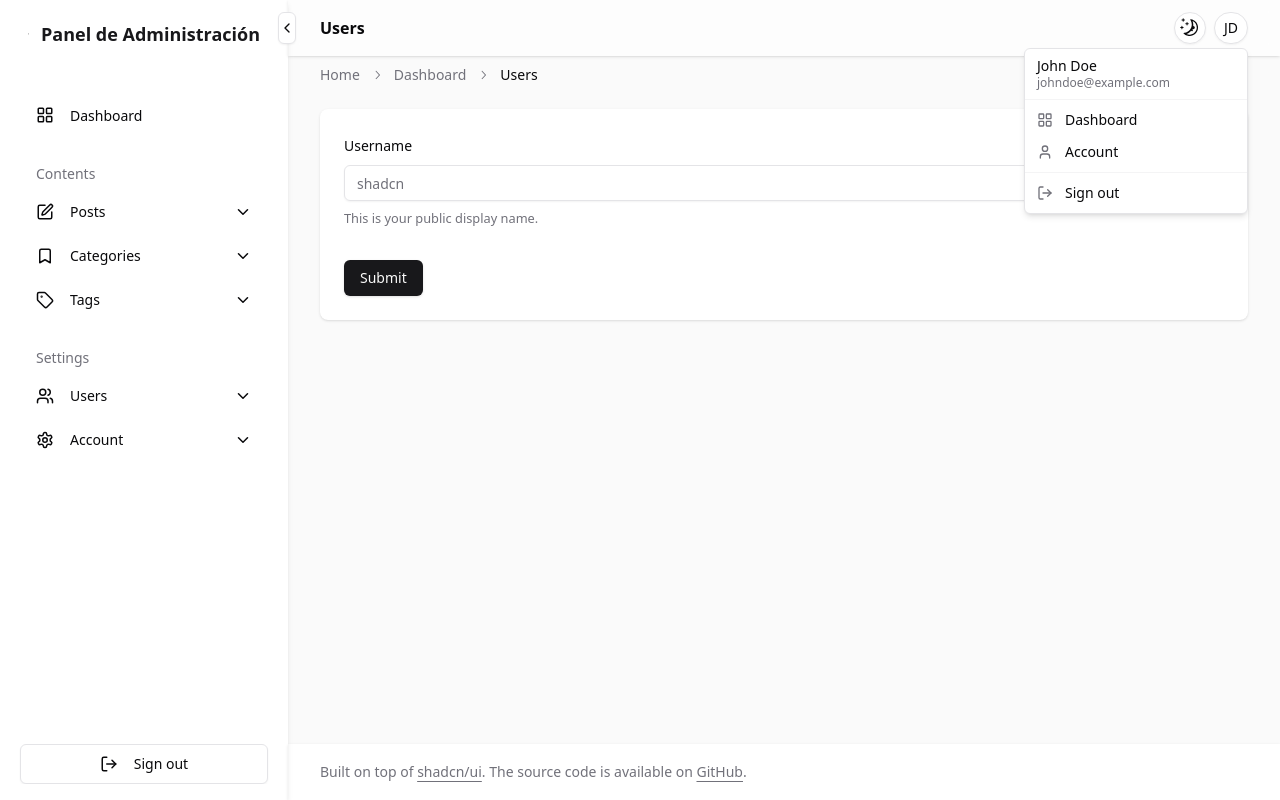
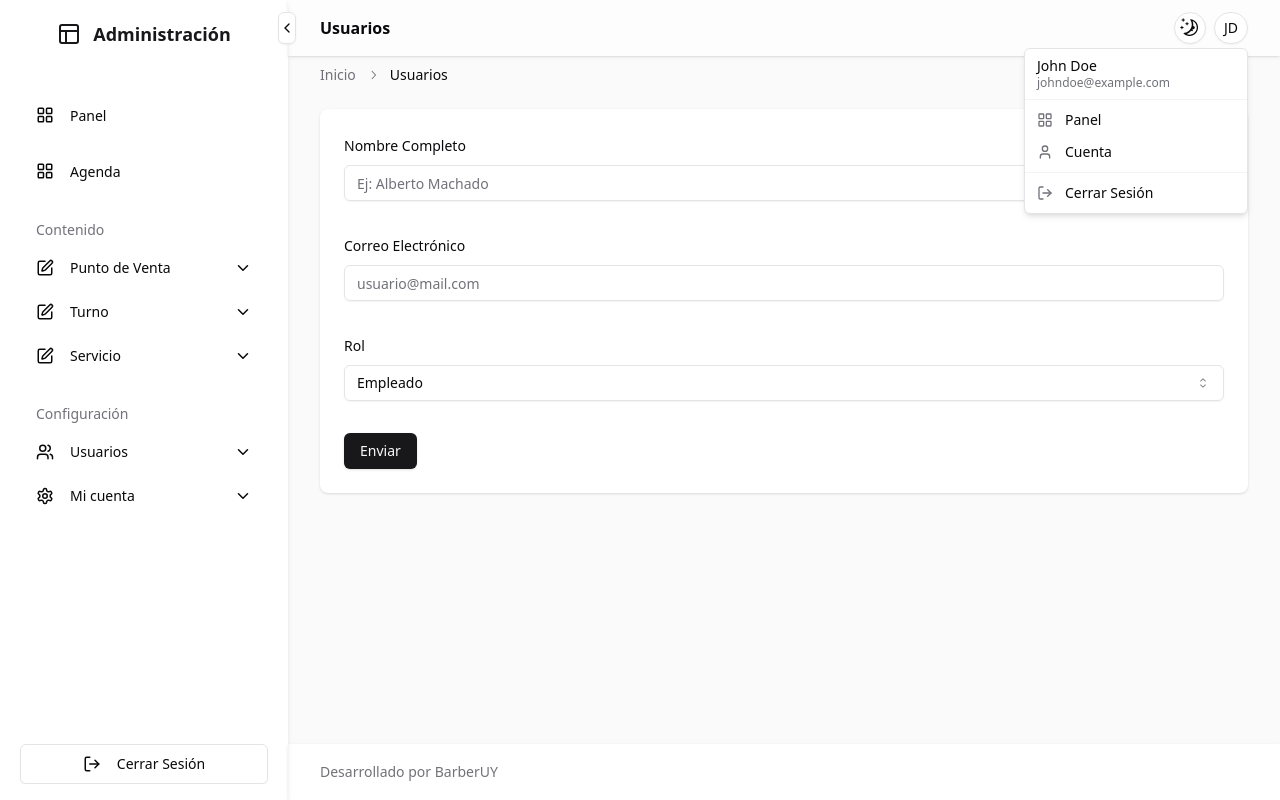
Before and after one commit to etorrano/barberuy-admin, a React (Vite) app: page / in a window 1280 px wide. Both pictures are taken after a click on the button "JD". Built offline with nearby package versions, Linux system fonts and the light colour scheme.

Commit message:
Implemented users form and sidebar titles

```diff
--- a/package.json
+++ b/package.json
@@ -18,10 +18,12 @@
     "@radix-ui/react-icons": "^1.3.0",
     "@radix-ui/react-label": "^2.1.0",
     "@radix-ui/react-scroll-area": "^1.2.0",
+    "@radix-ui/react-select": "^2.1.2",
     "@radix-ui/react-slot": "^1.1.0",
     "@radix-ui/react-tooltip": "^1.1.3",
     "class-variance-authority": "^0.7.0",
     "clsx": "^2.1.1",
+    "i18next": "^23.16.0",
     "immer": "^10.1.1",
     "lucide-react": "^0.452.0",
     "next-themes": "^0.3.0",
@@ -32,6 +34,7 @@
     "tailwind-merge": "^2.5.3",
     "tailwindcss-animate": "^1.0.7",
     "zod": "^3.23.8",
+    "zod-i18n-map": "^2.27.0",
     "zustand": "^5.0.0-rc.2"
   },
   "devDependencies": {
--- a/src/components/admin-panel/footer.tsx
+++ b/src/components/admin-panel/footer.tsx
@@ -4,25 +4,7 @@ export function Footer() {
 		<div className="z-20 w-full bg-background/95 shadow backdrop-blur supports-[backdrop-filter]:bg-background/60">
 			<div className="mx-4 md:mx-8 flex h-14 items-center">
 				<p className="text-xs md:text-sm leading-loose text-muted-foreground text-left">
-					Built on top of{' '}
-					<a
-						href="https://ui.shadcn.com"
-						target="_blank"
-						rel="noopener noreferrer"
-						className="font-medium underline underline-offset-4"
-					>
-						shadcn/ui
-					</a>
-					. The source code is available on{' '}
-					<a
-						href="https://github.com/consumableai/shadcn-ui-sidebar"
-						target="_blank"
-						rel="noopener noreferrer"
-						className="font-medium underline underline-offset-4"
-					>
-						GitHub
-					</a>
-					.
+					Desarrollado por BarberUY
 				</p>
 			</div>
 		</div>
--- a/src/components/admin-panel/menu.tsx
+++ b/src/components/admin-panel/menu.tsx
@@ -27,7 +27,7 @@ function Menu({ isOpen }: MenuProps) {
           {menuList.map(({ groupLabel, menus }, index) => (
             <li className={cn('w-full', groupLabel ? 'pt-5' : '')} key={index}>
               {(isOpen && groupLabel) || isOpen === undefined ? (
-                <p className="text-sm font-medium text-muted-foreground px-4 pb-2 max-w-[95px] truncate">
+                <p className="text-sm font-medium text-muted-foreground px-4 pb-2 max-w-[10rem] truncate">
                   {groupLabel}
 
                 </p>
@@ -125,7 +125,7 @@ function Menu({ isOpen }: MenuProps) {
                         isOpen === false ? 'opacity-0 hidden' : 'opacity-100'
                       )}
                     >
-                      Sign out
+                      Cerrar Sesión
                     </p>
                   </Button>
                 </TooltipTrigger>
--- a/src/components/admin-panel/sheet-menu.tsx
+++ b/src/components/admin-panel/sheet-menu.tsx
@@ -26,7 +26,7 @@ export function SheetMenu() {
           >
             <a href="/dashboard" className="flex items-center gap-2">
               <PanelsTopLeft className="w-6 h-6 mr-1" />
-              <h1 className="font-bold text-lg">Panel de Administración</h1>
+              <h1 className="font-bold text-lg">Administración</h1>
             </a>
           </Button>
         </SheetHeader>
--- a/src/components/admin-panel/sidebar.tsx
+++ b/src/components/admin-panel/sidebar.tsx
@@ -39,7 +39,7 @@ export function Sidebar() {
 									: 'translate-x-0 opacity-100'
 							)}
 						>
-							Panel de Administración
+							Administración
 						</h1>
 					</a>
 				</Button>
--- a/src/components/admin-panel/user-nav.tsx
+++ b/src/components/admin-panel/user-nav.tsx
@@ -55,20 +55,20 @@ export function UserNav() {
           <DropdownMenuItem className="hover:cursor-pointer" asChild>
             <a href="/dashboard" className="flex items-center">
               <LayoutGrid className="w-4 h-4 mr-3 text-muted-foreground" />
-              Dashboard
+              Panel
             </a>
           </DropdownMenuItem>
           <DropdownMenuItem className="hover:cursor-pointer" asChild>
             <a href="/account" className="flex items-center">
               <User className="w-4 h-4 mr-3 text-muted-foreground" />
-              Account
+              Cuenta
             </a>
           </DropdownMenuItem>
         </DropdownMenuGroup>
         <DropdownMenuSeparator />
         <DropdownMenuItem className="hover:cursor-pointer" onClick={() => {}}>
           <LogOut className="w-4 h-4 mr-3 text-muted-foreground" />
-          Sign out
+          Cerrar Sesión
         </DropdownMenuItem>
       </DropdownMenuContent>
     </DropdownMenu>
--- a/src/components/form-user/form-user.tsx
+++ b/src/components/form-user/form-user.tsx
@@ -2,7 +2,6 @@
 
 import { zodResolver } from "@hookform/resolvers/zod";
 import { useForm } from "react-hook-form";
-import { z } from "zod";
 import { Button } from "@/components/ui/button";
 import { Input } from "@/components/ui/input";
 import {
@@ -14,18 +13,29 @@ import {
   FormLabel,
   FormMessage,
 } from "@/components/ui/form";
+import { z } from "@/config/zod/zod-es";
+import {
+  Select,
+  SelectContent,
+  SelectItem,
+  SelectTrigger,
+  SelectValue,
+} from "@/components/ui/select"
+
 
 const formSchema = z.object({
-  username: z.string().min(2, {
-    message: "Username must be at least 2 characters.",
-  }),
+  name: z.string().min(2),
+  email: z.string().email(),
+  rol: z.string(),
 });
 
 const FormUser = () => {
   const form = useForm<z.infer<typeof formSchema>>({
     resolver: zodResolver(formSchema),
     defaultValues: {
-      username: "",
+      name: "",
+      email: "",
+      rol: "PERSONAL",
     },
   });
 
@@ -40,21 +50,52 @@ const FormUser = () => {
       <form onSubmit={form.handleSubmit(onSubmit)} className="space-y-8">
         <FormField
           control={form.control}
-          name="username"
+          name="name"
           render={({ field }) => (
             <FormItem>
-              <FormLabel>Username</FormLabel>
+              <FormLabel>Nombre Completo</FormLabel>
               <FormControl>
-                <Input placeholder="shadcn" {...field} />
+                <Input placeholder="Ej: Alberto Machado" {...field} />
               </FormControl>
-              <FormDescription>
-                This is your public display name.
-              </FormDescription>
               <FormMessage />
             </FormItem>
           )}
         />
-        <Button type="submit">Submit</Button>
+        <FormField
+          control={form.control}
+          name="email"
+          render={({ field }) => (
+            <FormItem>
+              <FormLabel>Correo Electrónico</FormLabel>
+              <FormControl>
+                <Input placeholder="usuario@mail.com" {...field} />
+              </FormControl>
+              <FormMessage />
+            </FormItem>
+          )}
+        />
+        <FormField
+          control={form.control}
+          name="rol"
+          render={({ field }) => (
+            <FormItem>
+              <FormLabel>Rol</FormLabel>
+              <Select onValueChange={field.onChange} defaultValue={field.value}>
+                <FormControl>
+                  <SelectTrigger>
+                    <SelectValue placeholder="Seleccionar el rol del usuario a crear" />
+                  </SelectTrigger>
+                </FormControl>
+                <SelectContent>
+                  <SelectItem value="ADMIN">Administrador</SelectItem>
+                  <SelectItem value="PERSONAL">Empleado</SelectItem>
+                </SelectContent>
+              </Select>
+              <FormMessage />
+            </FormItem>
+          )}
+        />
+        <Button type="submit">Enviar</Button>
       </form>
     </Form>
   );
--- /dev/null
+++ b/src/components/ui/select.tsx
@@ -0,0 +1,162 @@
+import * as React from "react"
+import {
+  CaretSortIcon,
+  CheckIcon,
+  ChevronDownIcon,
+  ChevronUpIcon,
+} from "@radix-ui/react-icons"
+import * as SelectPrimitive from "@radix-ui/react-select"
+
+import { cn } from "@/lib/utils"
+
+const Select = SelectPrimitive.Root
+
+const SelectGroup = SelectPrimitive.Group
+
+const SelectValue = SelectPrimitive.Value
+
+const SelectTrigger = React.forwardRef<
+  React.ElementRef<typeof SelectPrimitive.Trigger>,
+  React.ComponentPropsWithoutRef<typeof SelectPrimitive.Trigger>
+>(({ className, children, ...props }, ref) => (
+  <SelectPrimitive.Trigger
+    ref={ref}
+    className={cn(
+      "flex h-9 w-full items-center justify-between whitespace-nowrap rounded-md border border-input bg-transparent px-3 py-2 text-sm shadow-sm ring-offset-background placeholder:text-muted-foreground focus:outline-none focus:ring-1 focus:ring-ring disabled:cursor-not-allowed disabled:opacity-50 [&>span]:line-clamp-1",
+      className
+    )}
+    {...props}
+  >
+    {children}
+    <SelectPrimitive.Icon asChild>
+      <CaretSortIcon className="h-4 w-4 opacity-50" />
+    </SelectPrimitive.Icon>
+  </SelectPrimitive.Trigger>
+))
+SelectTrigger.displayName = SelectPrimitive.Trigger.displayName
+
+const SelectScrollUpButton = React.forwardRef<
+  React.ElementRef<typeof SelectPrimitive.ScrollUpButton>,
+  React.ComponentPropsWithoutRef<typeof SelectPrimitive.ScrollUpButton>
+>(({ className, ...props }, ref) => (
+  <SelectPrimitive.ScrollUpButton
+    ref={ref}
+    className={cn(
+      "flex cursor-default items-center justify-center py-1",
+      className
+    )}
+    {...props}
+  >
+    <ChevronUpIcon />
+  </SelectPrimitive.ScrollUpButton>
+))
+SelectScrollUpButton.displayName = SelectPrimitive.ScrollUpButton.displayName
+
+const SelectScrollDownButton = React.forwardRef<
+  React.ElementRef<typeof SelectPrimitive.ScrollDownButton>,
+  React.ComponentPropsWithoutRef<typeof SelectPrimitive.ScrollDownButton>
+>(({ className, ...props }, ref) => (
+  <SelectPrimitive.ScrollDownButton
+    ref={ref}
+    className={cn(
+      "flex cursor-default items-center justify-center py-1",
+      className
+    )}
+    {...props}
+  >
+    <ChevronDownIcon />
+  </SelectPrimitive.ScrollDownButton>
+))
+SelectScrollDownButton.displayName =
+  SelectPrimitive.ScrollDownButton.displayName
+
+const SelectContent = React.forwardRef<
+  React.ElementRef<typeof SelectPrimitive.Content>,
+  React.ComponentPropsWithoutRef<typeof SelectPrimitive.Content>
+>(({ className, children, position = "popper", ...props }, ref) => (
+  <SelectPrimitive.Portal>
+    <SelectPrimitive.Content
+      ref={ref}
+      className={cn(
+        "relative z-50 max-h-96 min-w-[8rem] overflow-hidden rounded-md border bg-popover text-popover-foreground shadow-md data-[state=open]:animate-in data-[state=closed]:animate-out data-[state=closed]:fade-out-0 data-[state=open]:fade-in-0 data-[state=closed]:zoom-out-95 data-[state=open]:zoom-in-95 data-[side=bottom]:slide-in-from-top-2 data-[side=left]:slide-in-from-right-2 data-[side=right]:slide-in-from-left-2 data-[side=top]:slide-in-from-bottom-2",
+        position === "popper" &&
+          "data-[side=bottom]:translate-y-1 data-[side=left]:-translate-x-1 data-[side=right]:translate-x-1 data-[side=top]:-translate-y-1",
+        className
+      )}
+      position={position}
+      {...props}
+    >
+      <SelectScrollUpButton />
+      <SelectPrimitive.Viewport
+        className={cn(
+          "p-1",
+          position === "popper" &&
+            "h-[var(--radix-select-trigger-height)] w-full min-w-[var(--radix-select-trigger-width)]"
+        )}
+      >
+        {children}
+      </SelectPrimitive.Viewport>
+      <SelectScrollDownButton />
+    </SelectPrimitive.Content>
+  </SelectPrimitive.Portal>
+))
+SelectContent.displayName = SelectPrimitive.Content.displayName
+
+const SelectLabel = React.forwardRef<
+  React.ElementRef<typeof SelectPrimitive.Label>,
+  React.ComponentPropsWithoutRef<typeof SelectPrimitive.Label>
+>(({ className, ...props }, ref) => (
+  <SelectPrimitive.Label
+    ref={ref}
+    className={cn("px-2 py-1.5 text-sm font-semibold", className)}
+    {...props}
+  />
+))
+SelectLabel.displayName = SelectPrimitive.Label.displayName
+
+const SelectItem = React.forwardRef<
+  React.ElementRef<typeof SelectPrimitive.Item>,
+  React.ComponentPropsWithoutRef<typeof SelectPrimitive.Item>
+>(({ className, children, ...props }, ref) => (
+  <SelectPrimitive.Item
+    ref={ref}
+    className={cn(
+      "relative flex w-full cursor-default select-none items-center rounded-sm py-1.5 pl-2 pr-8 text-sm outline-none focus:bg-accent focus:text-accent-foreground data-[disabled]:pointer-events-none data-[disabled]:opacity-50",
+      className
+    )}
+    {...props}
+  >
+    <span className="absolute right-2 flex h-3.5 w-3.5 items-center justify-center">
+      <SelectPrimitive.ItemIndicator>
+        <CheckIcon className="h-4 w-4" />
+      </SelectPrimitive.ItemIndicator>
+    </span>
+    <SelectPrimitive.ItemText>{children}</SelectPrimitive.ItemText>
+  </SelectPrimitive.Item>
+))
+SelectItem.displayName = SelectPrimitive.Item.displayName
+
+const SelectSeparator = React.forwardRef<
+  React.ElementRef<typeof SelectPrimitive.Separator>,
+  React.ComponentPropsWithoutRef<typeof SelectPrimitive.Separator>
+>(({ className, ...props }, ref) => (
+  <SelectPrimitive.Separator
+    ref={ref}
+    className={cn("-mx-1 my-1 h-px bg-muted", className)}
+    {...props}
+  />
+))
+SelectSeparator.displayName = SelectPrimitive.Separator.displayName
+
+export {
+  Select,
+  SelectGroup,
+  SelectValue,
+  SelectTrigger,
+  SelectContent,
+  SelectLabel,
+  SelectItem,
+  SelectSeparator,
+  SelectScrollUpButton,
+  SelectScrollDownButton,
+}
--- /dev/null
+++ b/src/config/zod/zod-es.tsx
@@ -0,0 +1,17 @@
+import i18next from "i18next";
+import { z } from "zod";
+import { zodI18nMap } from "zod-i18n-map";
+// Import your language translation files
+import translation from "zod-i18n-map/locales/es/zod.json";
+
+// lng and resources key depend on your locale.
+i18next.init({
+  lng: "es",
+  resources: {
+    es: { zod: translation },
+  },
+});
+z.setErrorMap(zodI18nMap);
+
+// export configured zod instance
+export { z }
--- a/src/lib/menu-list.ts
+++ b/src/lib/menu-list.ts
@@ -34,53 +34,85 @@ export function getMenuList(pathname: string): Group[] {
       menus: [
         {
           href: "/dashboard",
-          label: "Dashboard",
+          label: "Panel",
           icon: LayoutGrid,
           submenus: []
         }
       ]
     },
     {
-      groupLabel: "Contents",
+      groupLabel: "",
+      menus: [
+        {
+          href: "/dashboard",
+          label: "Agenda",
+          icon: LayoutGrid,
+          submenus: []
+        }
+      ]
+    },
+    {
+      groupLabel: "Contenido",
       menus: [
         {
           href: "",
-          label: "Posts",
+          label: "Punto de Venta",
           icon: SquarePen,
           submenus: [
             {
               href: "/posts",
-              label: "All Posts"
+              label: "Ver listado"
             },
             {
               href: "/posts/new",
-              label: "New Post"
+              label: "Nuevo"
             }
           ]
         },
         {
-          href: "/categories",
-          label: "Categories",
-          icon: Bookmark
+          href: "",
+          label: "Turno",
+          icon: SquarePen,
+          submenus: [
+            {
+              href: "/posts",
+              label: "Ver listado"
+            },
+            {
+              href: "/posts/new",
+              label: "Nuevo"
+            }
+          ]
         },
+
         {
-          href: "/tags",
-          label: "Tags",
-          icon: Tag
-        }
+          href: "",
+          label: "Servicio",
+          icon: SquarePen,
+          submenus: [
+            {
+              href: "/posts",
+              label: "Ver listado"
+            },
+            {
+              href: "/posts/new",
+              label: "Nuevo"
+            }
+          ]
+        },
       ]
     },
     {
-      groupLabel: "Settings",
+      groupLabel: "Configuración",
       menus: [
         {
           href: "/users",
-          label: "Users",
+          label: "Usuarios",
           icon: Users
         },
         {
           href: "/account",
-          label: "Account",
+          label: "Mi cuenta",
           icon: Settings
         }
       ]
--- a/src/pages/users/Users.tsx
+++ b/src/pages/users/Users.tsx
@@ -15,23 +15,17 @@ import CardContainer from "@/components/layout/card-container/card-container";
 export default function UsersPage() {
   return (
     <AdminPanelLayout>
-    <ContentLayout title="Users">
+    <ContentLayout title="Usuarios">
       <Breadcrumb>
         <BreadcrumbList>
           <BreadcrumbItem>
             <BreadcrumbLink asChild>
-              <a href="/">Home</a>
+              <a href="/">Inicio</a>
             </BreadcrumbLink>
           </BreadcrumbItem>
           <BreadcrumbSeparator />
           <BreadcrumbItem>
-            <BreadcrumbLink asChild>
-              <a href="/dashboard">Dashboard</a>
-            </BreadcrumbLink>
-          </BreadcrumbItem>
-          <BreadcrumbSeparator />
-          <BreadcrumbItem>
-            <BreadcrumbPage>Users</BreadcrumbPage>
+            <BreadcrumbPage>Usuarios</BreadcrumbPage>
           </BreadcrumbItem>
         </BreadcrumbList>
       </Breadcrumb>
```
Also changed, not shown: 1 other file (tests, documents, lock files or other folders).
